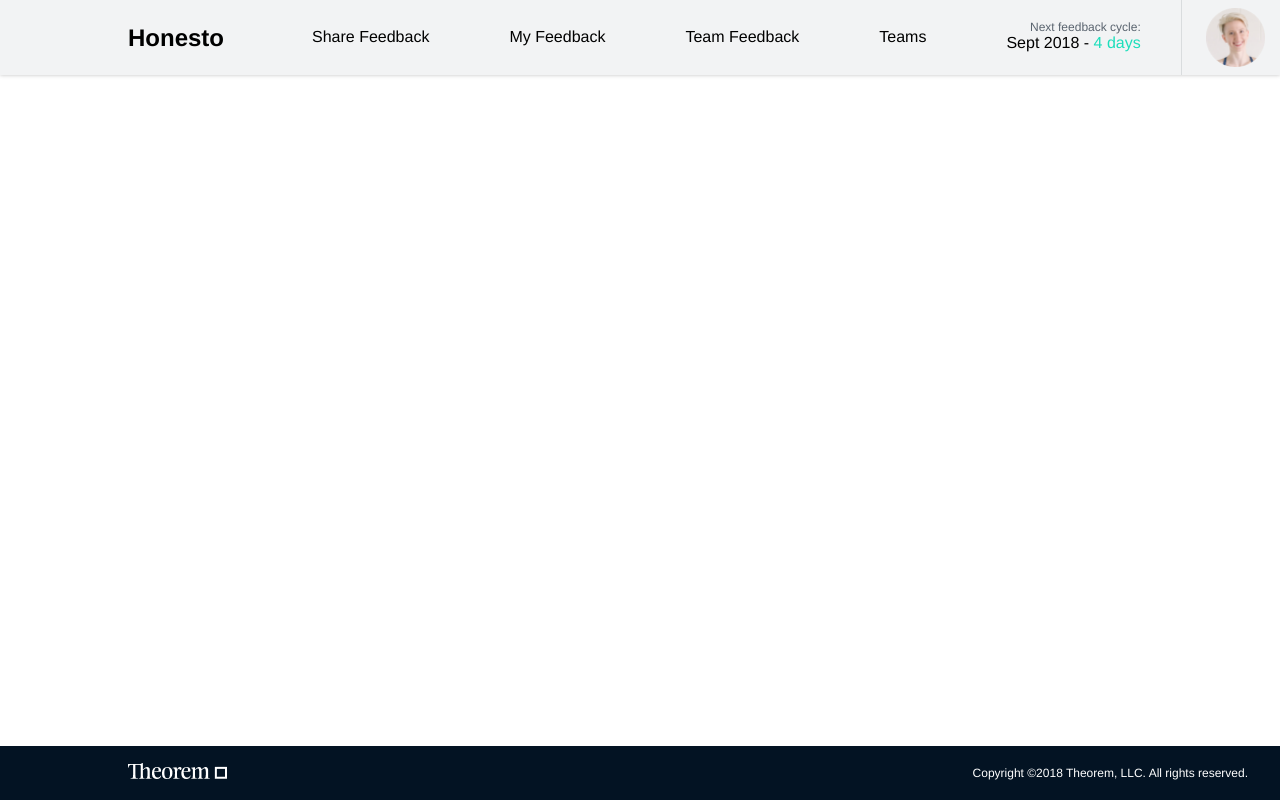
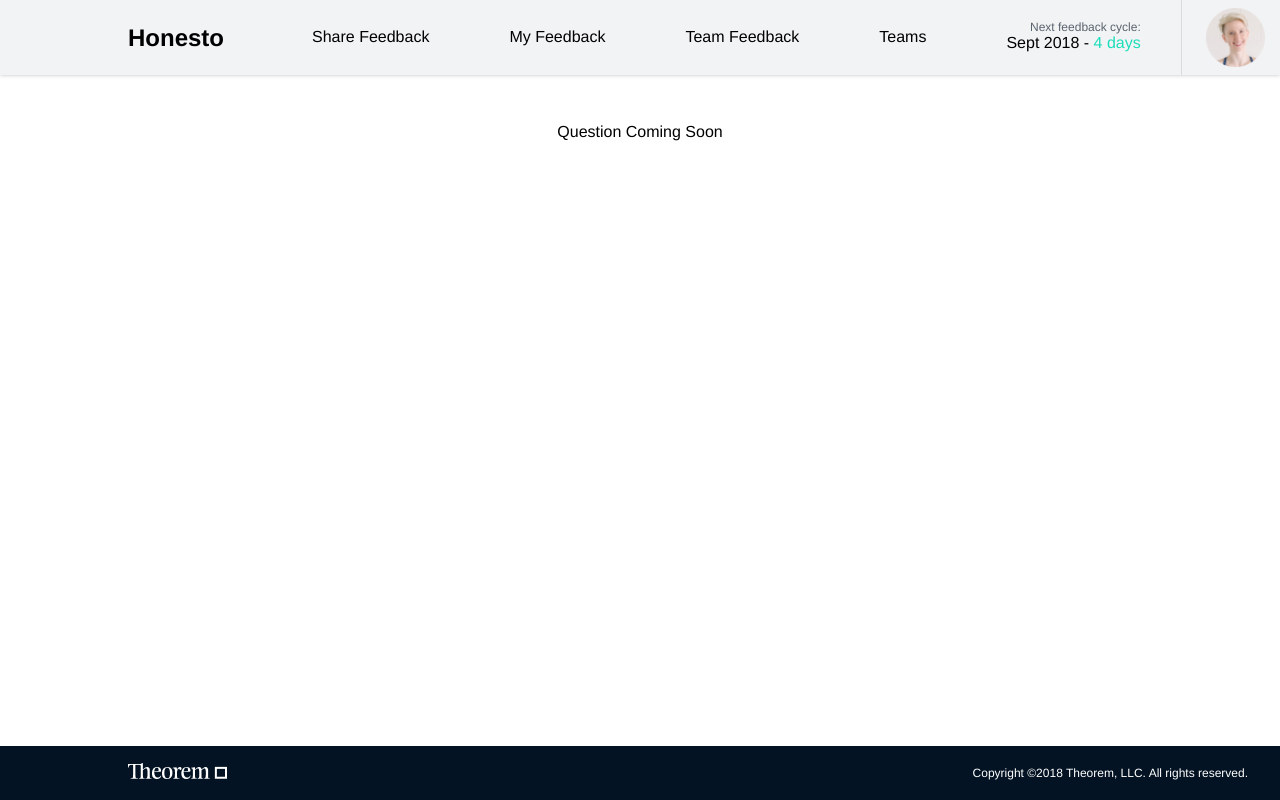
Before and after one commit to luminous3/honesto, a React (Create React App) app: page /questions/1/1 in a window 1280 px wide. Shown: the top 800 px of the page. Built offline with nearby package versions, Linux system fonts and the light colour scheme.

Commit message:
make people and questions dynamic

```diff
--- a/src/components/common/People/PeopleList.js
+++ b/src/components/common/People/PeopleList.js
@@ -18,7 +18,7 @@ const PeopleList = ({ home, people }) => {
             {home &&
               !person.complete && (
                 <FillButton>
-                  <Link to="/multiple-choice">Fill Out</Link>
+                  <Link to={`/questions/${person.id}/2`}>Fill Out</Link>
                 </FillButton>
               )}
           </li>
--- a/src/components/header/header.css
+++ b/src/components/header/header.css
@@ -31,7 +31,7 @@ header {
 .header-menu li:hover {
   border-bottom: 3px solid #ab61e5;
   padding-bottom: 1.5rem;
-  height: 24px;
+  height: 22px;
   cursor: pointer;
 }
 
--- a/src/components/main/Main.js
+++ b/src/components/main/Main.js
@@ -2,9 +2,10 @@ import React, { Component } from 'react'
 import { Route } from 'react-router-dom'
 
 import Home from '../home/Home'
-import MultipleChoice from '../questions/MultipleChoice'
+import Multiple from '../questions/Multiple'
 import Report from '../report/Report'
 import Text from '../questions/Text'
+import QuestionList from '../questions/QuestionList'
 
 import './Main.css'
 
@@ -15,7 +16,8 @@ class Main extends Component {
         <Route path="/home" component={Home} />
         <Route path="/text" component={Text} />
         <Route path="/feedback" component={Report} />
-        <Route path="/multiple-choice" component={MultipleChoice} />
+        <Route path="/multiple-choice" component={Multiple} />
+        <Route path="/questions/:userId/:questionId" component={QuestionList} />
       </main>
     )
   }
--- a/src/components/questions/MultipleChoice.js
+++ b/src/components/questions/Multiple.js
@@ -1,15 +1,15 @@
 import React, { Component } from 'react'
 
 import Title from '../common/Title'
-import Question from './Question'
-import './MultipleChoice.css'
+import QuestionContainer from './QuestionContainer'
+import './Multiple.css'
 
-class MultipleChoice extends Component {
+class Multiple extends Component {
   render() {
     return (
       <div className="multiple-choice">
         <Title>Is this person up to date with the latest accounting regulations?</Title>
-        <Question>
+        <QuestionContainer>
           <li>
             <span className="multi-low">No</span>
             <p>You should work on trying to stay more up to date with regulations.</p>
@@ -22,10 +22,10 @@ class MultipleChoice extends Component {
             <span className="multi-high">Yes</span>
             <p>Yes, you are the one I look up to when I need information about new regulations.</p>
           </li>
-        </Question>
+        </QuestionContainer>
       </div>
     )
   }
 }
 
-export default MultipleChoice
+export default Multiple
--- a/src/components/questions/Question.js
+++ b/src/components/questions/QuestionContainer.js
@@ -3,7 +3,7 @@ import { Link } from 'react-router-dom'
 
 import { Button } from '../common/Button'
 
-import './Question.css'
+import './QuestionContainer.css'
 
 export default ({ children }) => {
   return (
--- /dev/null
+++ b/src/components/questions/QuestionList.js
@@ -0,0 +1,28 @@
+import React from 'react'
+import { connect } from 'react-redux'
+
+import Text from './Text'
+import Multiple from './Multiple'
+
+import './QuestionList.css'
+
+const QuestionList = ({ current, user }) => {
+  switch (current.type) {
+    case 'text':
+      return <Text question={current} user={user} />
+    case 'multiple':
+      return <Multiple question={current} user={user} />
+    default:
+      return <div>Question Coming Soon</div>
+  }
+}
+
+const mapStateToProps = (state, props) => {
+  const { userId, questionId } = props.match.params
+  return {
+    user: state.people.list.find(p => p.id === parseInt(userId, 10)),
+    current: state.questions.list.find(q => q.id === parseInt(questionId, 10)),
+  }
+}
+
+export default connect(mapStateToProps, null)(QuestionList)
--- a/src/components/questions/Scale.js
+++ b/src/components/questions/Scale.js
@@ -1,7 +1,7 @@
 import React, { Component } from 'react'
 
 import Title from '../common/Title'
-import Question from './Question'
+import QuestionContainer from './QuestionContainer'
 import './Text.css'
 
 class Scale extends Component {
@@ -9,9 +9,9 @@ class Scale extends Component {
     return (
       <div className="text">
         <Title>How well does this person understand our business goals and roadmap?</Title>
-        <Question>
+        <QuestionContainer>
           <textarea placeholder="Say something" />
-        </Question>
+        </QuestionContainer>
       </div>
     )
   }
--- a/src/components/questions/Text.js
+++ b/src/components/questions/Text.js
@@ -1,7 +1,7 @@
 import React, { Component } from 'react'
 
 import Title from '../common/Title'
-import Question from './Question'
+import QuestionContainer from './QuestionContainer'
 import './Text.css'
 
 class Text extends Component {
@@ -11,9 +11,9 @@ class Text extends Component {
         <Title>
           Have there been any situations where this person could have managed their emotions better? What happened?
         </Title>
-        <Question>
+        <QuestionContainer>
           <textarea placeholder="Say something" />
-        </Question>
+        </QuestionContainer>
       </div>
     )
   }
--- a/src/state/reducers/questions.js
+++ b/src/state/reducers/questions.js
@@ -2,13 +2,15 @@ import { INCREASE, DECREASE } from '../actions'
 
 const initialState = {
   current: 0,
-  questions: [
+  list: [
     {
+      id: 1,
       value: 'How much do you trust this person to deliver high quality work?',
       type: 'scale',
       skip: false,
     },
     {
+      id: 2,
       value: 'Is this person up to date with the latest accounting regulations?',
       type: 'multiple',
       skip: false,
@@ -19,17 +21,20 @@ const initialState = {
       ],
     },
     {
+      id: 3,
       value: 'How well does this person understand the technical domain of our product?',
       type: 'scale',
       skip: false,
     },
     {
+      id: 4,
       value:
         'Have there been any situations where this person could have managed their emotions better? What happened?',
       type: 'text',
       skip: true,
     },
     {
+      id: 5,
       value: 'Does this person care about our users and treats customer support as a high priority?',
       type: 'multiple',
       skip: false,
@@ -40,12 +45,14 @@ const initialState = {
       ],
     },
     {
+      id: 6,
       value:
         'What would you like this person to work on the most during the next month, to enable their continued growth?',
       type: 'text',
       skip: false,
     },
     {
+      id: 7,
       value: "How transparent and clear are this person's plans and work tasks?",
       type: 'multiple',
       skip: false,
@@ -56,11 +63,13 @@ const initialState = {
       ],
     },
     {
+      id: 8,
       value: 'How well does this person understand our business goals and roadmap?',
       type: 'scale',
       skip: false,
     },
     {
+      id: 9,
       value: "Is there anything else you'd like to share with this person?",
       type: 'text',
       skip: true,
```
Also changed, not shown: src/components/questions/Multiple.css (renamed from src/components/questions/MultipleChoice.css), src/components/questions/QuestionContainer.css (renamed from src/components/questions/Question.css), src/components/questions/QuestionList.css (added).
